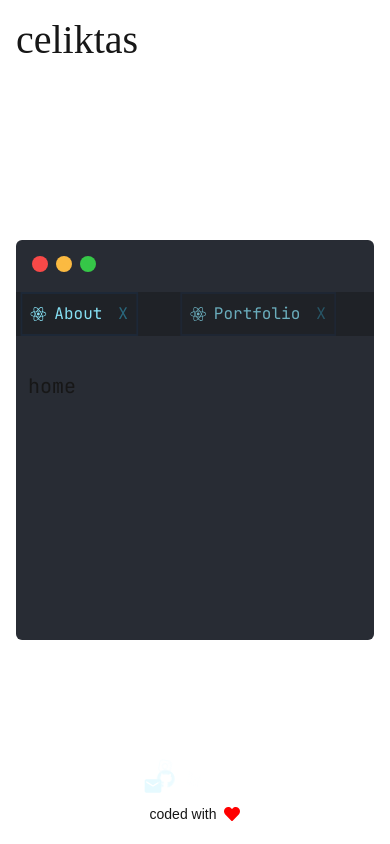
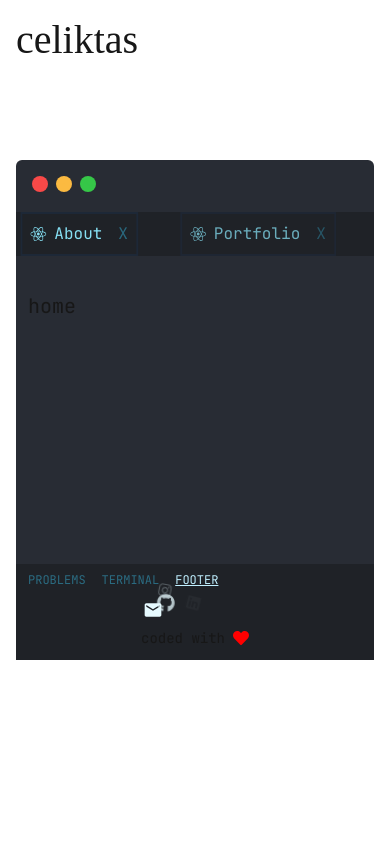
Before and after one commit to talhaceliktas/talhaceliktas-website, a Next.js app: page / in a window 390 px wide. Built offline with nearby package versions, Linux system fonts and the light colour scheme; a web font is replaced by a local one.

Commit message:
footer moved to idebox

```diff
--- a/app/_components/Footer.jsx
+++ b/app/_components/Footer.jsx
@@ -95,8 +95,8 @@ const Footer = () => {
   }, []);
 
   return (
-    <div className="fixed bottom-5 left-1/2 flex -translate-x-1/2 flex-col items-center gap-y-2">
-      <div className="contacts flex items-center justify-center gap-x-2">
+    <div className="flex flex-col items-center gap-y-2">
+      <div className="contacts z-10 flex items-center justify-center gap-x-2">
         <a
           href="mailto:celiktas.talha@icloud.com"
           target="_blank"
--- a/app/_components/HomeLayout.jsx
+++ b/app/_components/HomeLayout.jsx
@@ -5,7 +5,6 @@ import Navbar from "./Navbar";
 import IDEBox from "./IDEBox";
 import { useStore } from "../store/store";
 import { Toaster } from "react-hot-toast";
-import Footer from "./Footer";
 
 export default function HomeLayout({ children }) {
   const { introIsVisible } = useStore();
@@ -17,7 +16,6 @@ export default function HomeLayout({ children }) {
       {!introIsVisible && (
         <>
           <IDEBox>{children}</IDEBox>
-          <Footer />
         </>
       )}
       <Toaster
--- a/app/_components/IDEBox.jsx
+++ b/app/_components/IDEBox.jsx
@@ -9,6 +9,8 @@ import gsap from "gsap";
 import { ScrambleTextPlugin } from "gsap/all";
 import { usePathname } from "next/navigation";
 import { useStore } from "../store/store";
+import IDETerminal from "./IDETerminal";
+import Footer from "./Footer";
 
 gsap.registerPlugin(ScrambleTextPlugin);
 
@@ -71,7 +73,7 @@ const IDEBox = ({ children }) => {
       .to(
         ".ide-box-outside",
         {
-          paddingTop: ideIsFullScreen ? "80px" : "240px",
+          paddingTop: ideIsFullScreen ? "80px" : "160px",
         },
         0,
       )
@@ -79,6 +81,11 @@ const IDEBox = ({ children }) => {
         boxRef.current,
         {
           maxWidth: ideIsFullScreen ? "100vw" : "1280px",
+          maxHeight: ideIsFullScreen
+            ? "85vh"
+            : window.innerWidth > 798
+              ? "600px"
+              : "500px",
         },
         0,
       );
@@ -88,7 +95,7 @@ const IDEBox = ({ children }) => {
     <div className="ide-box-outside mx-4">
       <div
         ref={boxRef}
-        className="ide-box bg-primary-700 font-jetbrains-mono mx-auto my-0 flex h-[400px] min-w-[300px] flex-col gap-y-2 rounded-md"
+        className="ide-box bg-primary-700 font-jetbrains-mono mx-auto my-0 flex h-[4000px] min-w-[300px] flex-col gap-y-2 rounded-md"
       >
         <IDEButtons />
         <IDEPages />
@@ -102,6 +109,11 @@ const IDEBox = ({ children }) => {
         >
           {children}
         </div>
+        <div className="bg-primary-800 flex flex-col gap-y-3 pt-2 pb-3">
+          <IDETerminal>
+            <Footer />
+          </IDETerminal>
+        </div>
       </div>
     </div>
   );
--- /dev/null
+++ b/app/_components/IDETerminal.jsx
@@ -0,0 +1,16 @@
+import React from "react";
+
+const IDETerminal = ({ children }) => {
+  return (
+    <>
+      <ul className="text-primary-600 ml-3 flex gap-x-4 text-xs uppercase">
+        <li className="cursor-pointer">Problems</li>
+        <li className="cursor-pointer">Terminal</li>
+        <li className="text-primary-100 cursor-pointer underline">Footer</li>
+      </ul>
+      {children}
+    </>
+  );
+};
+
+export default IDETerminal;
```
